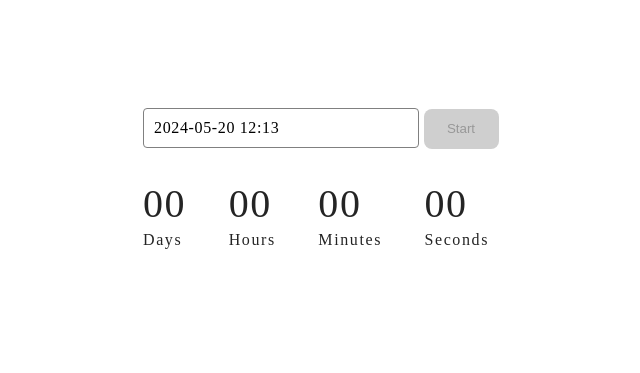
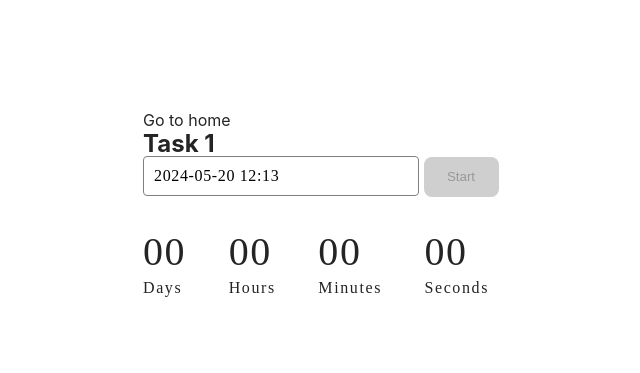
Before and after one commit to MaksymOvcharenko/goit-js-hw-10, a website built with Vite: page src/1-timer.html in a window 1280 px wide. Shown: the whole page, without its empty margins (297-937 px from the left). Built offline with nearby package versions, Linux system fonts and the light colour scheme.

Commit message:
ver 1.01

```diff
--- a/src/1-timer.html
+++ b/src/1-timer.html
@@ -9,8 +9,8 @@
   </head>
   <body>
     <section class="task1">
-      <!-- <a href="./index.html">Go to home</a>
-      <h1>Task 1</h1> -->
+      <a href="./index.html">Go to home</a>
+      <h1>Task 1</h1>
       <input type="text" id="datetime-picker" />
       <button type="button" data-start>Start</button>
 
```
